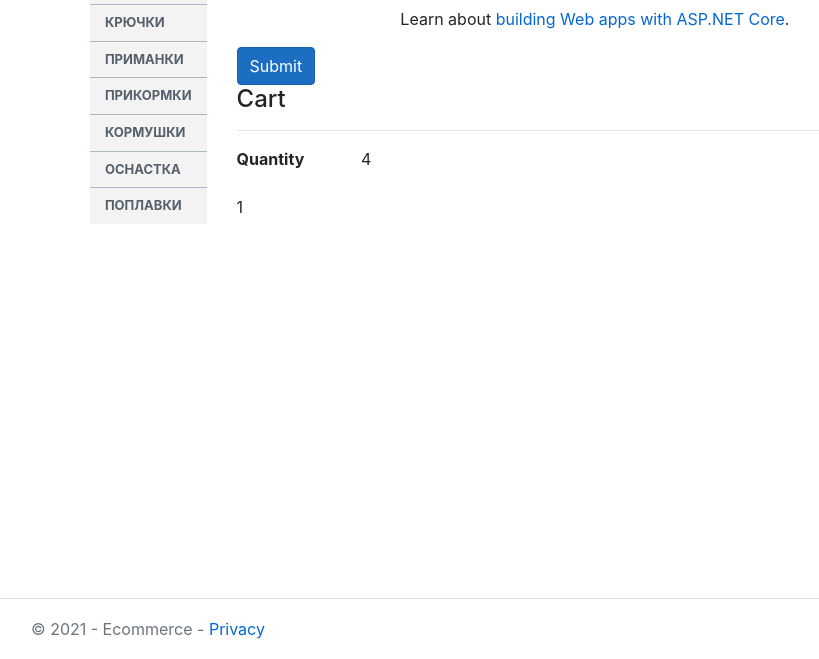
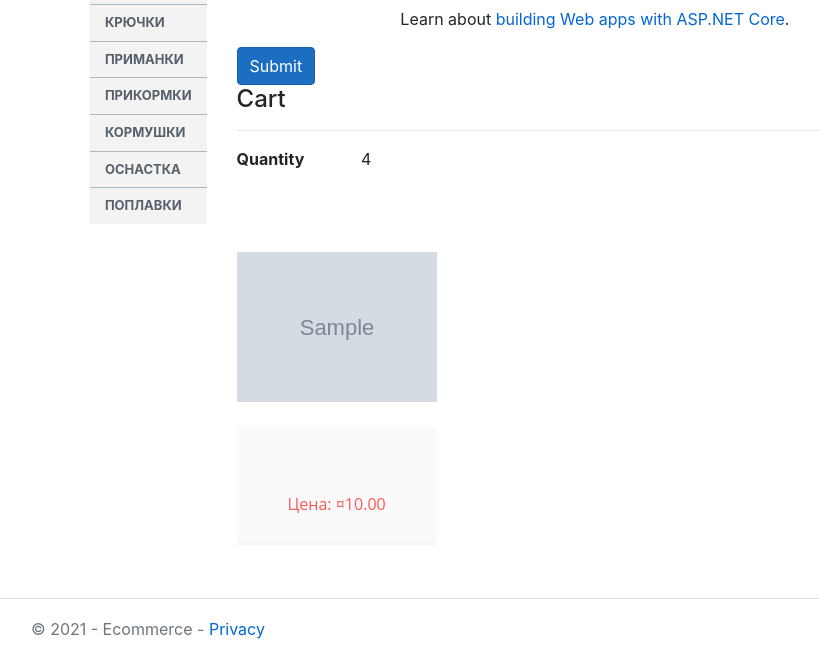
Before and after one commit to vdobychin/Ecommerce, an ASP.NET Core app: page / in a window 1280 px wide. Shown: the part 141-800 px from the top of the page, without its empty margins (54-873 px from the left). Run offline with ASP.NET Core 8, Linux system fonts and the light colour scheme; empty tables hold one stand-in row (values such as "Sample post"); grey boxes marked "Sample" are stand-in pictures; database files in the repository are not loaded.

Commit message:
Add data in bd

```diff
--- a/Ecommerce/Controllers/HomeController.cs
+++ b/Ecommerce/Controllers/HomeController.cs
@@ -1,5 +1,6 @@
 using Ecommerce.Data;
 using Ecommerce.Models;
+using Ecommerce.Models.Line;
 using Microsoft.AspNetCore.Mvc;
 using Microsoft.Extensions.Logging;
 using System.Diagnostics;
@@ -22,9 +23,7 @@ namespace Ecommerce.Controllers
         {
             ShopCartItem cart = new ShopCartItem();
             cart.Quantity = 4;
-
-            ViewBag.shopCartItems = db.ShopCartItems.ToList();
-
+            ViewBag.monofilamentLines = db.MonofilamentLines.ToList();
             return View(cart);
         }
 
--- a/Ecommerce/Data/DatabaseContext.cs
+++ b/Ecommerce/Data/DatabaseContext.cs
@@ -1,4 +1,5 @@
 using Ecommerce.Models;
+using Ecommerce.Models.Line;
 using Microsoft.EntityFrameworkCore;
 
 namespace Ecommerce.Data
@@ -13,5 +14,8 @@ namespace Ecommerce.Data
         public DatabaseContext(DbContextOptions<DatabaseContext> options) : base(options) { }
 
         public virtual DbSet<ShopCartItem> ShopCartItems { get; set; }
+        public virtual DbSet<Catalog> Catalogs { get; set; }
+        public virtual DbSet<SubCatalog> SubCatalogs { get; set; }
+        public virtual DbSet<MonofilamentLine> MonofilamentLines { get; set; }
     }
 }
--- a/Ecommerce/Models/ShopCartItem.cs
+++ b/Ecommerce/Models/ShopCartItem.cs
@@ -11,9 +11,5 @@ namespace Ecommerce.Models
         public decimal Price { get; set; }
         public int Quantity { get; set; }
         public string ShopCartId { get; set; }
-
-        //[Key]
-        public int ProductId { get; set; }
-        //public Product product { get; set; }
     }
 }
--- a/Ecommerce/Views/Home/Index.cshtml
+++ b/Ecommerce/Views/Home/Index.cshtml
@@ -9,6 +9,7 @@
     <p>Learn about <a href="https://docs.microsoft.com/aspnet/core">building Web apps with ASP.NET Core</a>.</p>
 </div>
 
+
     <div>
         <form asp-action="UpdateShopingCart" data-ajax="true" data-ajax-mode="replace" data-ajax-update="#ShopingCart">
             <input type="submit" class="btn btn-primary" />
@@ -17,9 +18,13 @@
 
     <partial name="CartAmmount" model="Model" />
 
-@foreach(var shopCartItem in ViewBag.shopCartItems)
+
+
+<div class="row mt-5 mb-2">
+    @{
+        foreach (var drive in ViewBag.monofilamentLines)
         {
-    <tr>
-        <td>@shopCartItem.Id</td>
-    </tr>
+            <partial name="~/Views/Line/_MonofilamentLine.cshtml" model="drive" />
         }
+    }
+</div>
--- /dev/null
+++ b/Ecommerce/Views/Line/_MonofilamentLine.cshtml
@@ -0,0 +1,100 @@
+@model Ecommerce.Models.Line.MonofilamentLine
+
+<div id="modal-container" class="modal fade" data-keyboard="false" data-backdrop="static" tabindex="-1" role="dialog">
+    <div class="modal-dialog modal-dialog-centered">
+        <div class="modal-content"></div>
+    </div>
+</div>
+
+<div class="col-lg-2">
+    <div class="product-item">
+        <div class="aa">
+            <img src="@Model.img">
+        </div>
+        <div class="product-list">
+            @if (Model.SubCatalogId == 1)
+            {
+            <div class="div_name">
+                @*<a href="/Hdd/HddOneProduct/@Model.Id">@Model.Name</a>*@
+            </div>
+            }
+            <span class="price">Цена: @Model.Price.ToString("c")</span>
+            @*<a class="btn btn-success" asp-action="VerificationAddToCart" asp-controller="ShopCart" asp-route-id="@Model.ProductId" data-target="#modal-container" data-toggle="modal">Добавить в корзину</a>*@
+            @*@Html.ActionLink("В корзину", "ShopCart", "Details", new { id = @Model.ProductId }, new { data_target = "#modal-container", data_toggle = "modal" })*@
+        </div>
+    </div>
+</div>
+
+
+
+
+<style>
+    * {
+        box-sizing: border-box;
+    }
+
+    .product-item {
+        width: 200px;
+        /*height: 200px;*/
+        text-align: center;
+        margin: 0 auto;
+        border-bottom: 2px solid #F5F5F5;
+        background: white;
+        font-family: "Open Sans";
+        transition: .3s ease-in;
+    }
+
+        .product-item:hover {
+            border-bottom: 2px solid #fc5a5a;
+        }
+
+    .aa {
+        width: 200px;
+        height: 200px;
+        display: flex;
+        align-items: center;
+        justify-content: center;
+    }
+
+        .aa img {
+            max-width: 100%;
+            max-height: 100%;
+        }
+
+    .product-list {
+        background: #fafafa;
+        padding: 15px 0; /* Поля вокруг текста */
+    }
+
+    .div_name {
+        overflow: hidden;
+        height: 50px;
+    }
+
+        .div_name:before {
+            content: "";
+        }
+
+    .price {
+        font-size: 16px;
+        color: #fc5a5a;
+        display: block;
+        margin-bottom: 12px;
+    }
+
+    .button {
+        text-decoration: none;
+        display: inline-block;
+        padding: 0 12px;
+        background: #cccccc;
+        color: white;
+        text-transform: uppercase;
+        font-size: 12px;
+        line-height: 28px;
+        transition: .3s ease-in;
+    }
+
+    .product-item:hover .button {
+        background: #fc5a5a;
+    }
+</style>
```
Also changed, not shown: Ecommerce/Models/Catalog.cs (added, +15 -0 lines), Ecommerce/Models/Line/MonofilamentLine.cs (added, +27 -0 lines), Ecommerce/Models/SubCatalog.cs (added, +19 -0 lines), Ecommerce/Data/StoreDB.db, Ecommerce/wwwroot/images/MonofilamentLine/1.jpg (added), Ecommerce/wwwroot/images/MonofilamentLine/2.jpg (added). Lines whose indentation alone changed are shown as unchanged.
